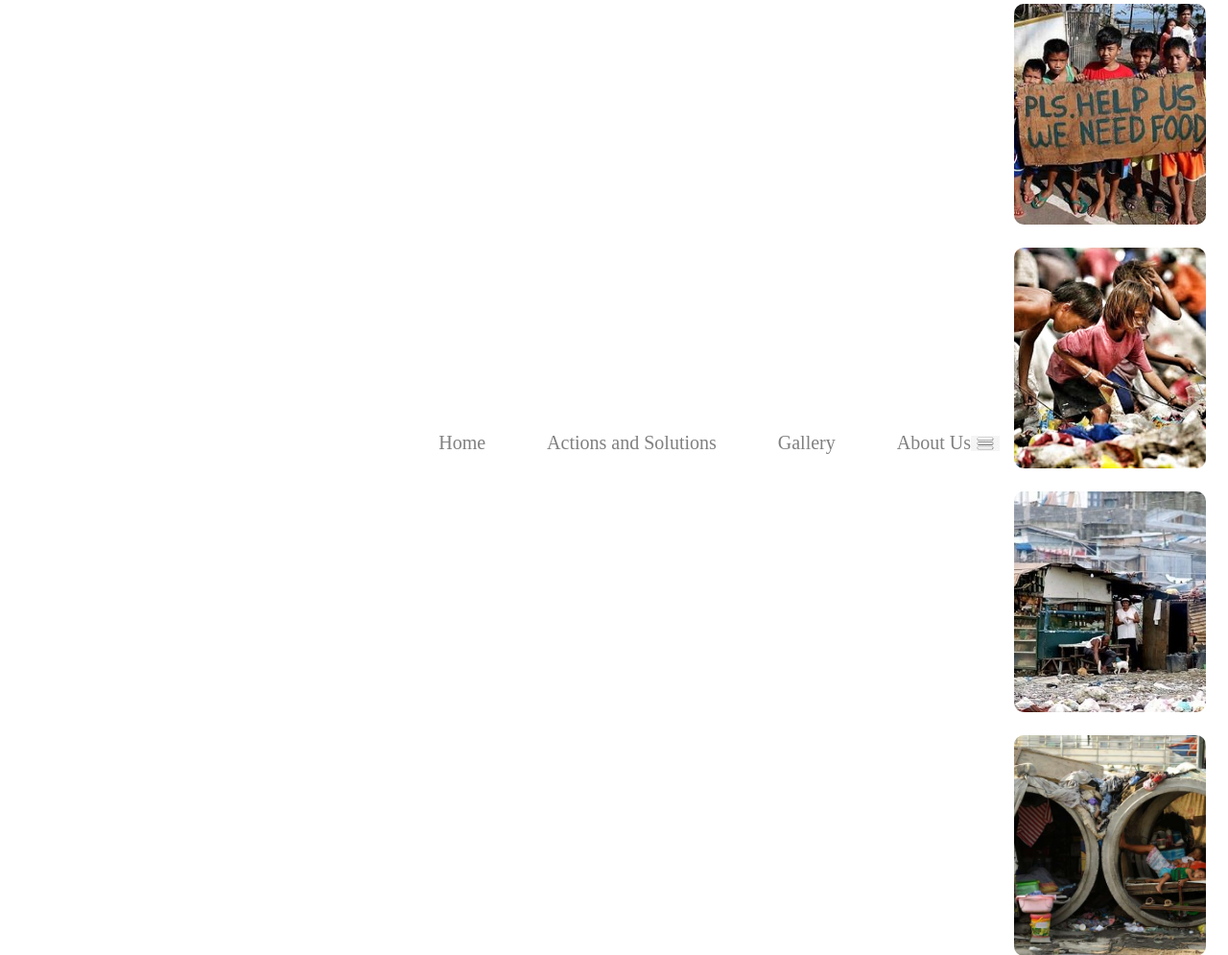
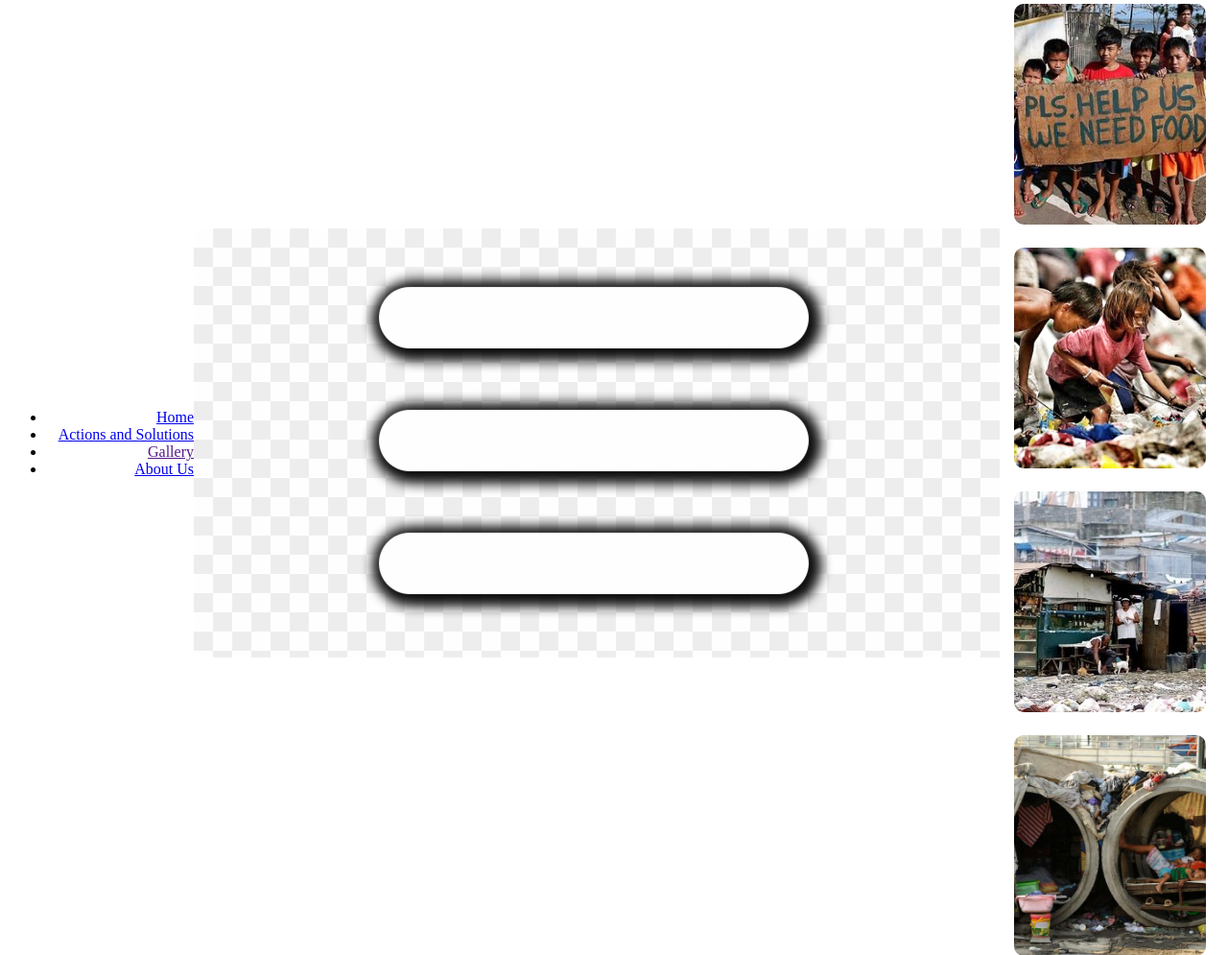
Before and after one commit to VinzJS/learningtasks, a PHP site: page /LT4/gallery.html in a window 1280 px wide. Shown: the part 94-1089 px from the top of the page at 96% size. Run offline with PHP 8.4, Linux system fonts and the light colour scheme.

Commit message:
Update styles3.css

```diff
--- a/LT4/styles3.css
+++ b/LT4/styles3.css
@@ -29,28 +29,7 @@
   display:flex;
   align-items:center;
 }
-.menu-icon{
- width:30px;
- cursor:pointer;
-}
-
  nav{
   flex:1;
   text-align:right;
 }
-
-nav ul li{
-  list-style:none;
-  display:inline-block;
-  margin-left:60px;
-}
-
-nav ul li a{
-  text-decoration:none;
-  color:#808080;
-  font-size:20px;
-}
-.menu-icon{
- width:30px;
- cursor:pointer;
-}
```
